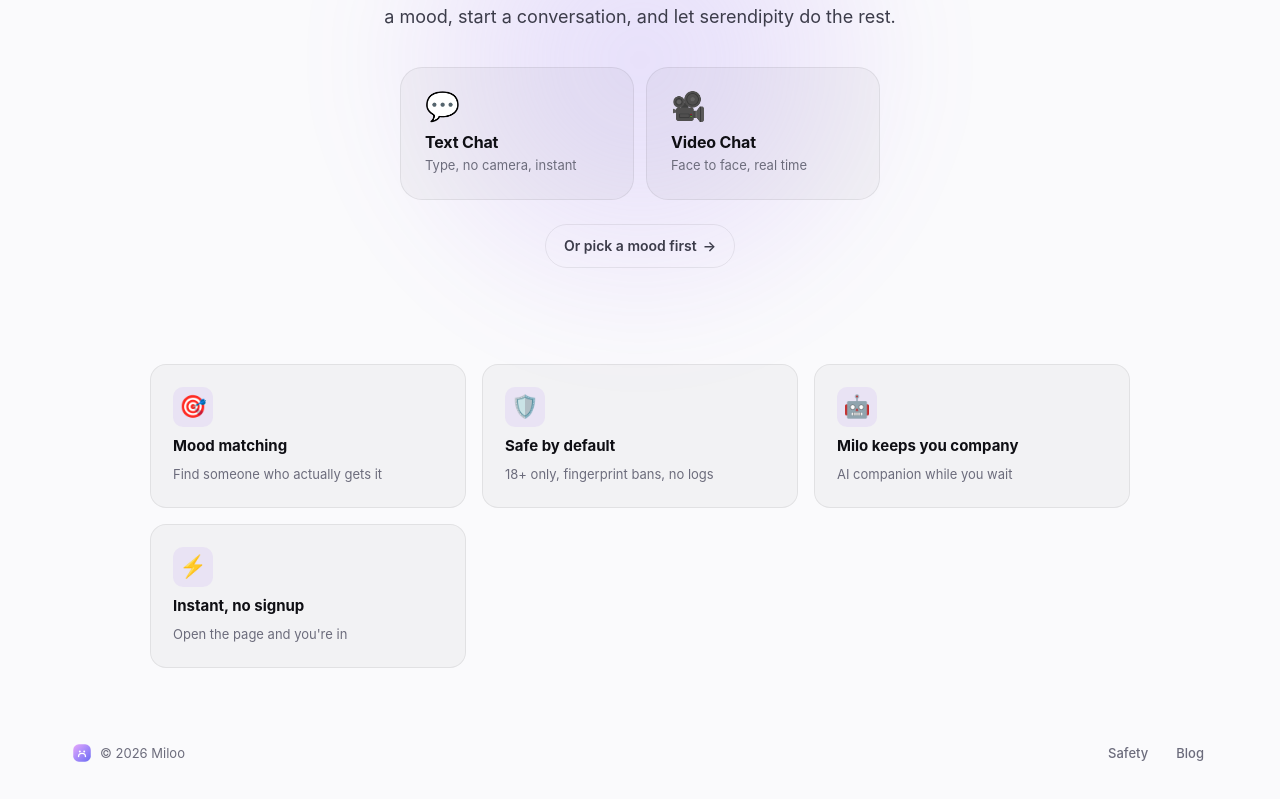
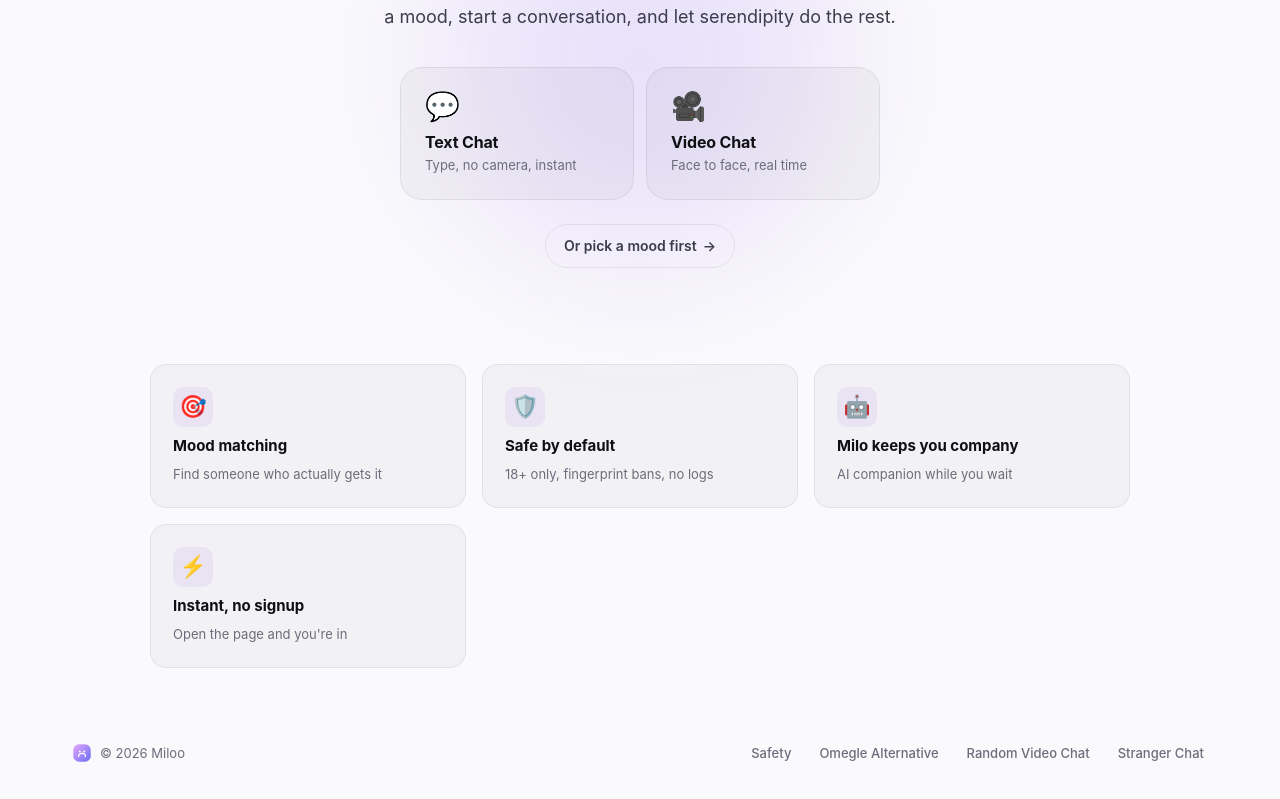
Before and after one commit to AkhilSharma11681/RCAPP, a React (Vite) app in the folder client/: page / in a window 1280 px wide. Shown: the part 375-1174 px from the top of the page. Built offline with nearby package versions, Linux system fonts and the light colour scheme; no server answers.

Commit message:
Add blog links to footer for AdSense content requirement

```diff
--- a/client/src/pages/Home.jsx
+++ b/client/src/pages/Home.jsx
@@ -242,7 +242,13 @@ export default function Home({
         <div style={{ display: 'flex', alignItems: 'center', gap: 20, flexWrap: 'wrap' }}>
           <FooterLink onClick={onTerms}>Safety</FooterLink>
           <FooterLink onClick={() => navigate('/blog/omegle-alternative')}>
-            Blog
+            Omegle Alternative
+          </FooterLink>
+          <FooterLink onClick={() => navigate('/blog/random-video-chat-india')}>
+            Random Video Chat
+          </FooterLink>
+          <FooterLink onClick={() => navigate('/blog/stranger-chat-india')}>
+            Stranger Chat
           </FooterLink>
         </div>
       </footer>
```
